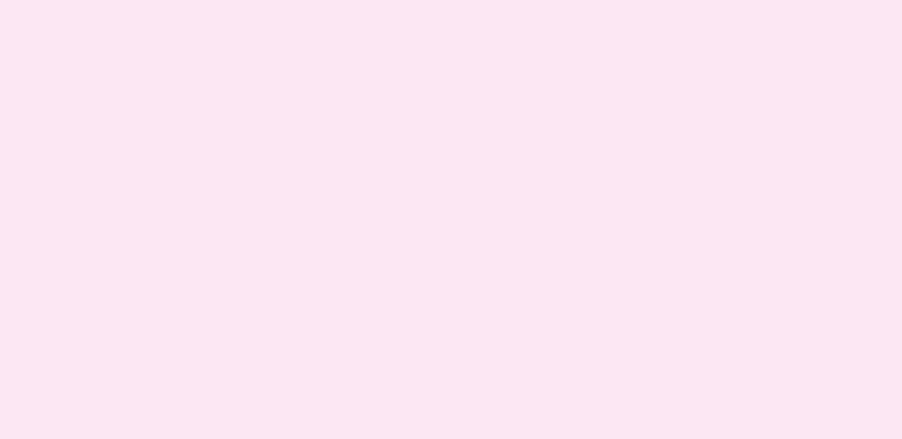
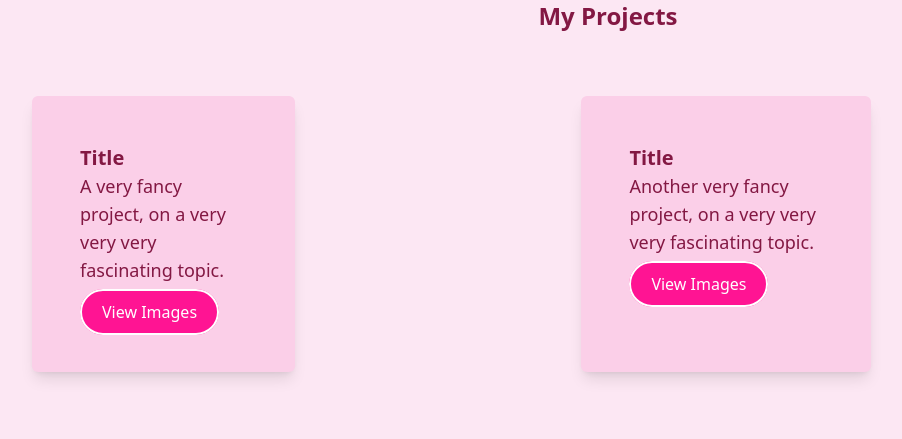
Before and after one commit to Turtel216/WebDev-Project, a website: page src/index.html in a window 1280 px wide. Shown: the whole page, without its empty margins (32-934 px from the left). Drawn offline with Linux system fonts and the light colour scheme.

Commit message:
added the projects section

```diff
--- a/src/index.html
+++ b/src/index.html
@@ -31,6 +31,23 @@
   </style>
   </head>
 <body class="bg-pink-100 text-pink-900 font-sans">
+  <section class="text-center text-2xl font-bold" id="projects">My Projects</section>
+    <div class="container p-16 flex">
+      <div class="grid grid-cols-1 md:grid-cols-1 lg:grid-cols-2 gap-6">
+        <div class="p-12 shadow-lg rounded-md bg-pink-200">
+          <h2 class="text-xl font-bold">Title</h2>
+          <p class="text-lg mb-4">A very fancy project, on a very very very fascinating topic.</p>
+          <a href="mailto:someone@somewhere.com" class="button rounded-full">View Images</a>
+        </div>
+      </div>
+      <div class="grid grid-cols-1 md:grid-cols-1 lg:grid-cols-2 gap-6">
+        <div class="p-12 shadow-lg rounded-md bg-pink-200">
+          <h2 class="text-xl font-bold">Title</h2>
+          <p class="text-lg mb-4">Another very fancy project, on a very very very fascinating topic.</p>
+          <a href="mailto:someone@somewhere.com" class="button rounded-full">View Images</a>
+        </div>
+      </div>
+    </div>
 </body>
 
 </html>
```
Also changed, not shown: src/output.css.
